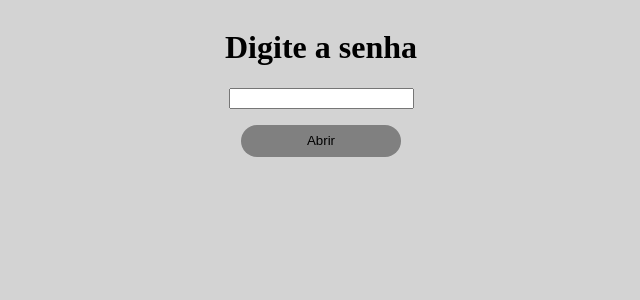
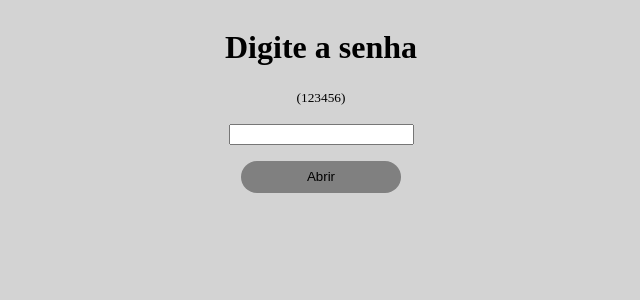
Before and after one commit to Arthur-art/reactjs-codecademy, a React (Create React App) app in the folder study-react/: page / in a window 1280 px wide. Shown: the top 300 px of the page, without its empty margins (319-959 px from the left). Built offline with nearby package versions, Linux system fonts and the light colour scheme.

Commit message:
contact info component

```diff
--- a/study-react/src/components/LoginContact.jsx
+++ b/study-react/src/components/LoginContact.jsx
@@ -31,6 +31,7 @@ export default class LoginContact extends React.Component{
     const form = (
       <form action="#" onSubmit={this.check}>
         <h1>Digite a senha</h1>
+        <small>(123456)</small><br/><br/>
         <input type="password"/><br/>
         <button type="submit">Abrir</button>
       </form>
```
